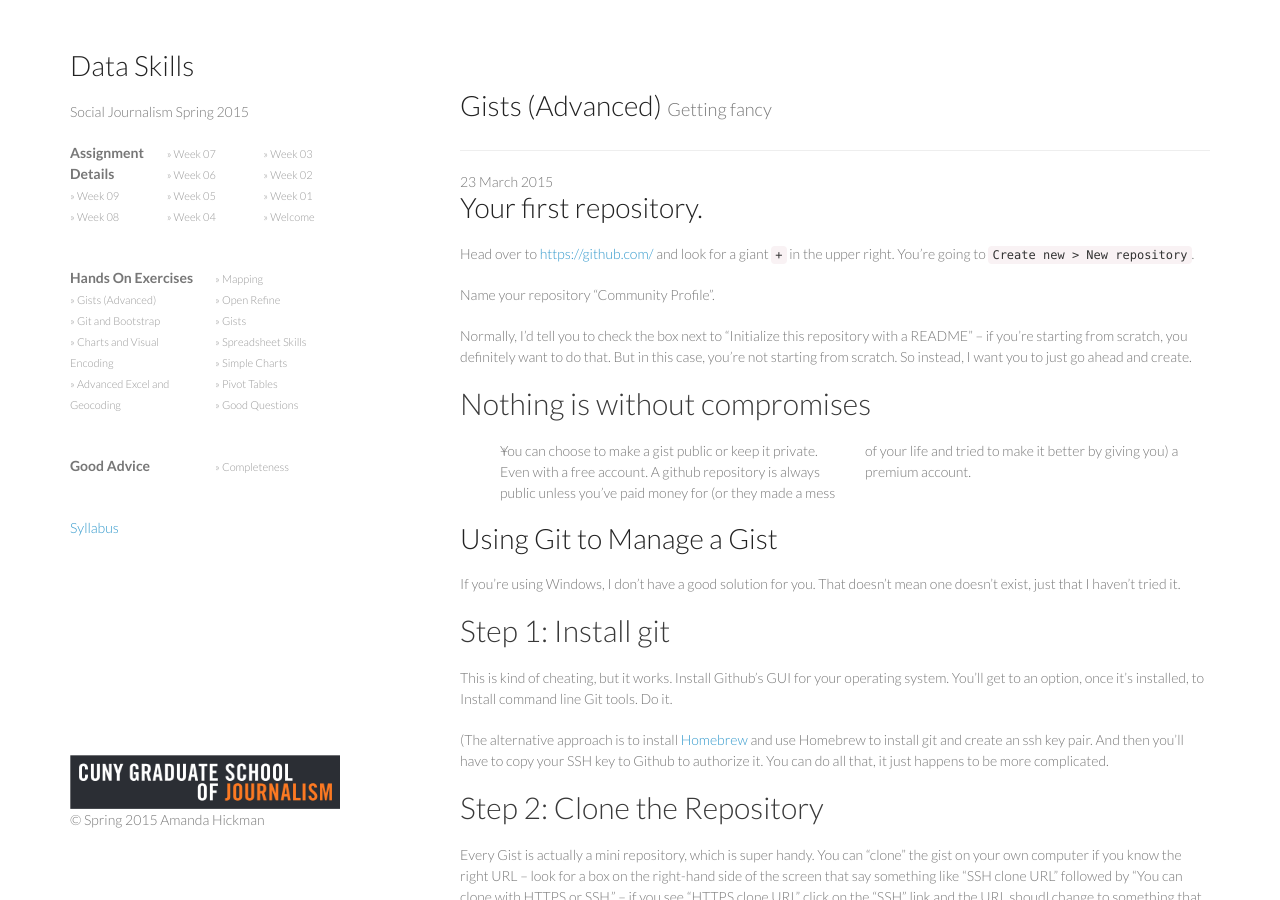
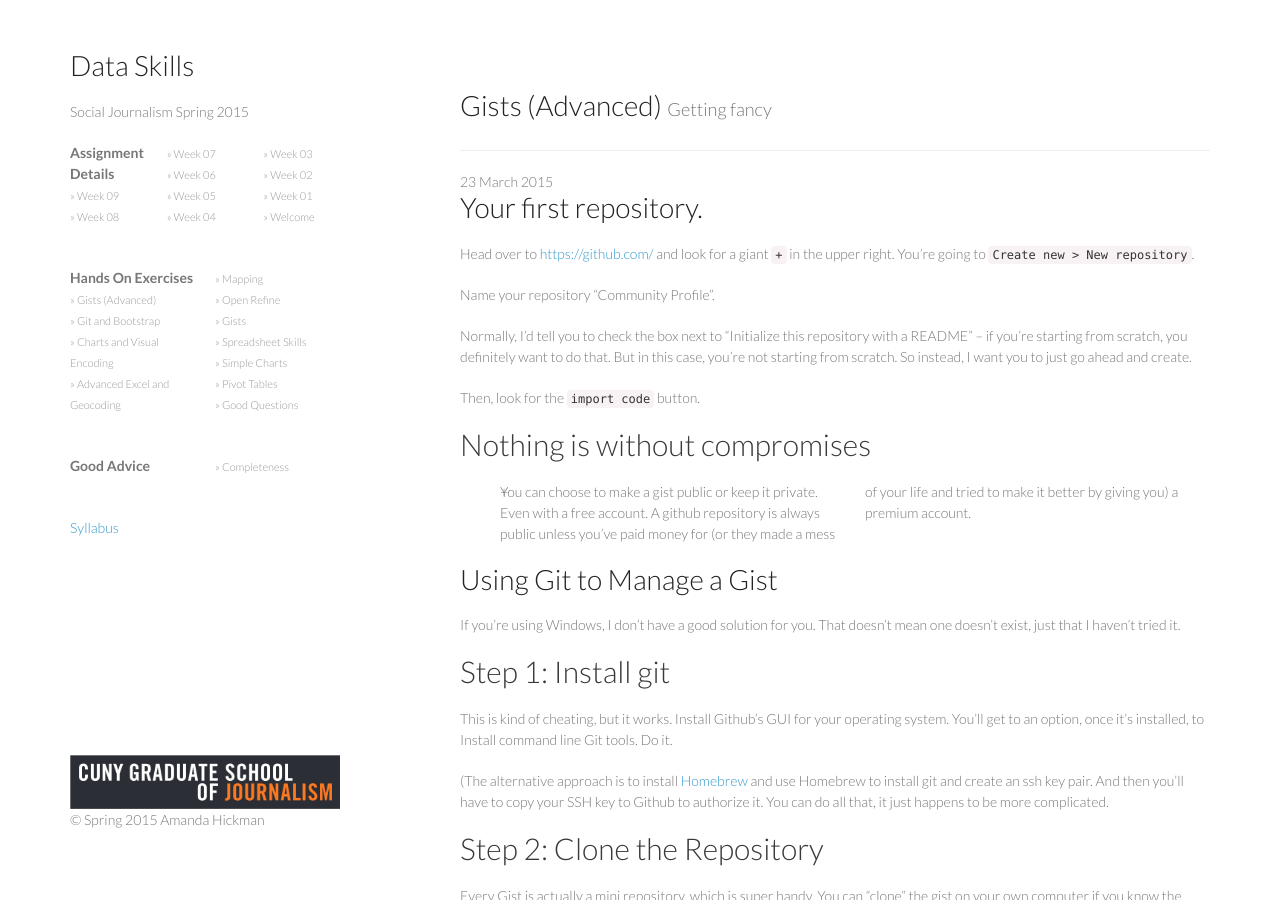
Before and after one commit to amandabee/CUNY-data-skills, a Jekyll site: the page built from _posts/2015-03-23-advanced_gist.md, in a window 1280 px wide and 900 px high. Built offline with Jekyll 4.4.1, drawn with Linux system fonts in a browser that asks for light colours; nearby versions of some CDN libraries.

Commit message:
Update 2015-03-23-advanced_gist.md

```diff
--- a/_posts/2015-03-23-advanced_gist.md
+++ b/_posts/2015-03-23-advanced_gist.md
@@ -14,6 +14,8 @@
 Name your repository "Community Profile".
 
 Normally, I'd tell you to check the box next to "Initialize this repository with a README" -- if you're starting from scratch, you definitely want to do that. But in this case, you're not starting from scratch. So instead, I want you to just go ahead and create.
+
+Then, look for the `import code` button.
 
 ## Nothing is without compromises
 
```
